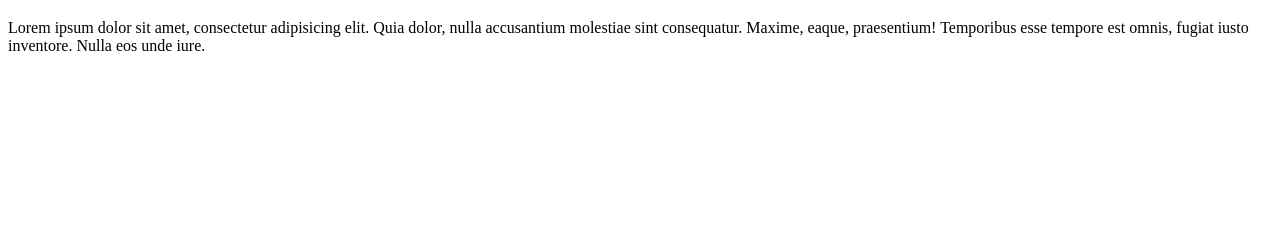
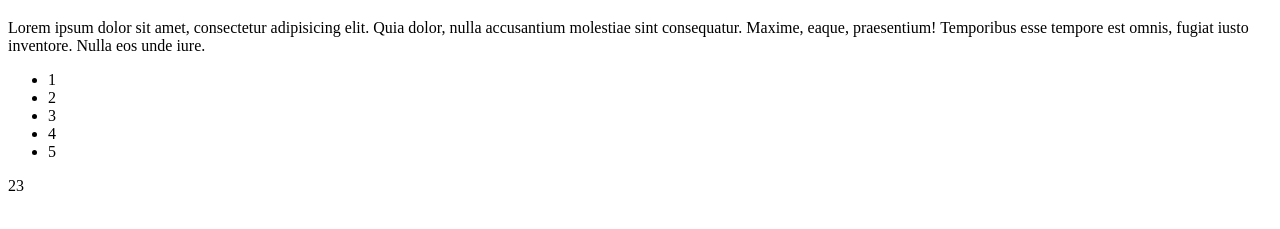
Before and after one commit to andriinezhyd/itcloud, a plain HTML site: page index.html in a window 1280 px wide. Shown: the part 61-290 px from the top of the page. Drawn offline with Linux system fonts and the light colour scheme.

```diff
--- a/index.html
+++ b/index.html
@@ -7,6 +7,13 @@
 <body>
 	<h1>Title</h1>
 	<p>Lorem ipsum dolor sit amet, consectetur adipisicing elit. Quia dolor, nulla accusantium molestiae sint consequatur. Maxime, eaque, praesentium! Temporibus esse tempore est omnis, fugiat iusto inventore. Nulla eos unde iure.</p>
-
+	<ul>
+		<li>1</li>
+		<li>2</li>
+		<li>3</li>
+		<li>4</li>
+		<li>5</li>
+	</ul>
+	<p>23</p>
 </body>
 </html>
```
Also changed, not shown: new.html (+1 -1 lines), 23.html (added), 1 other file.
